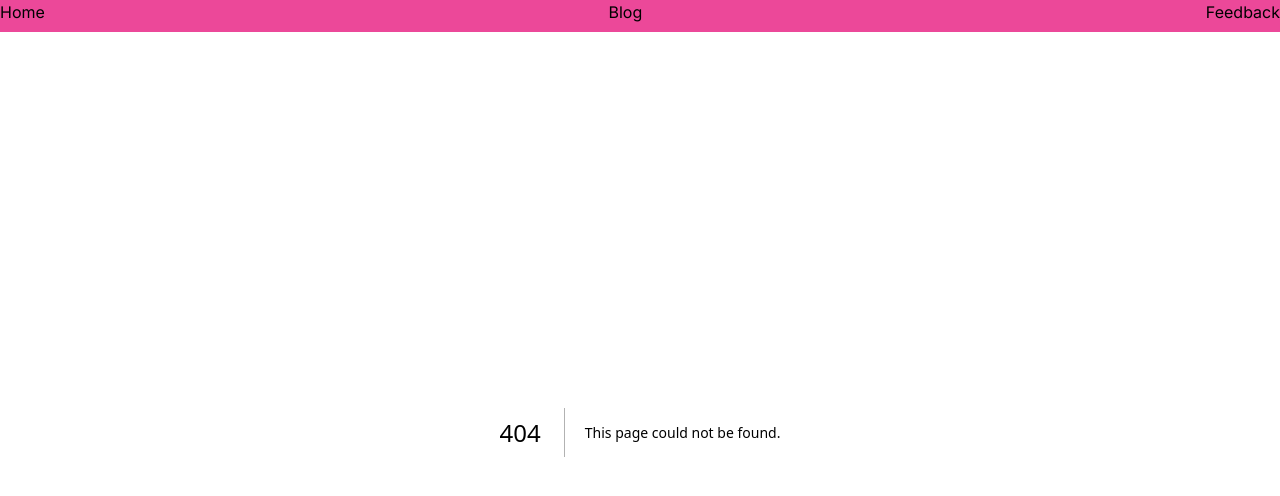
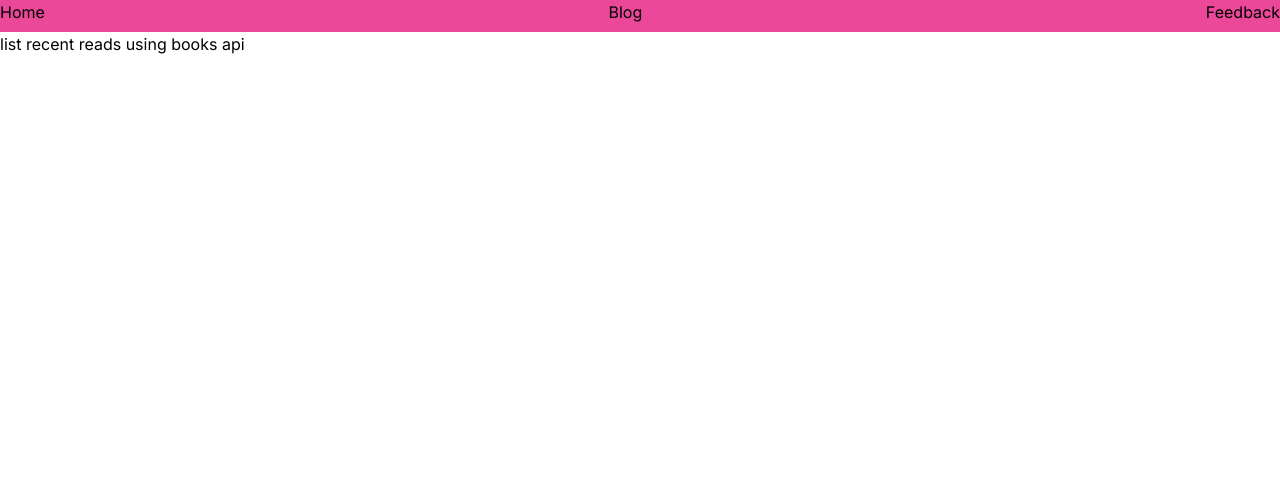
Before and after one commit to eliazzo/consolidation, a Next.js app: page /books in a window 1280 px wide. Before the commit this address had no page. Shown: the top 496 px of the page. Built offline with nearby package versions, Linux system fonts and the light colour scheme.

Commit message:
set up books page

```diff
--- /dev/null
+++ b/app/books/page.tsx
@@ -0,0 +1,7 @@
+const Books = () => {
+  return (
+    <h1>list recent reads using books api</h1>
+  )
+}
+
+export default Books
```
